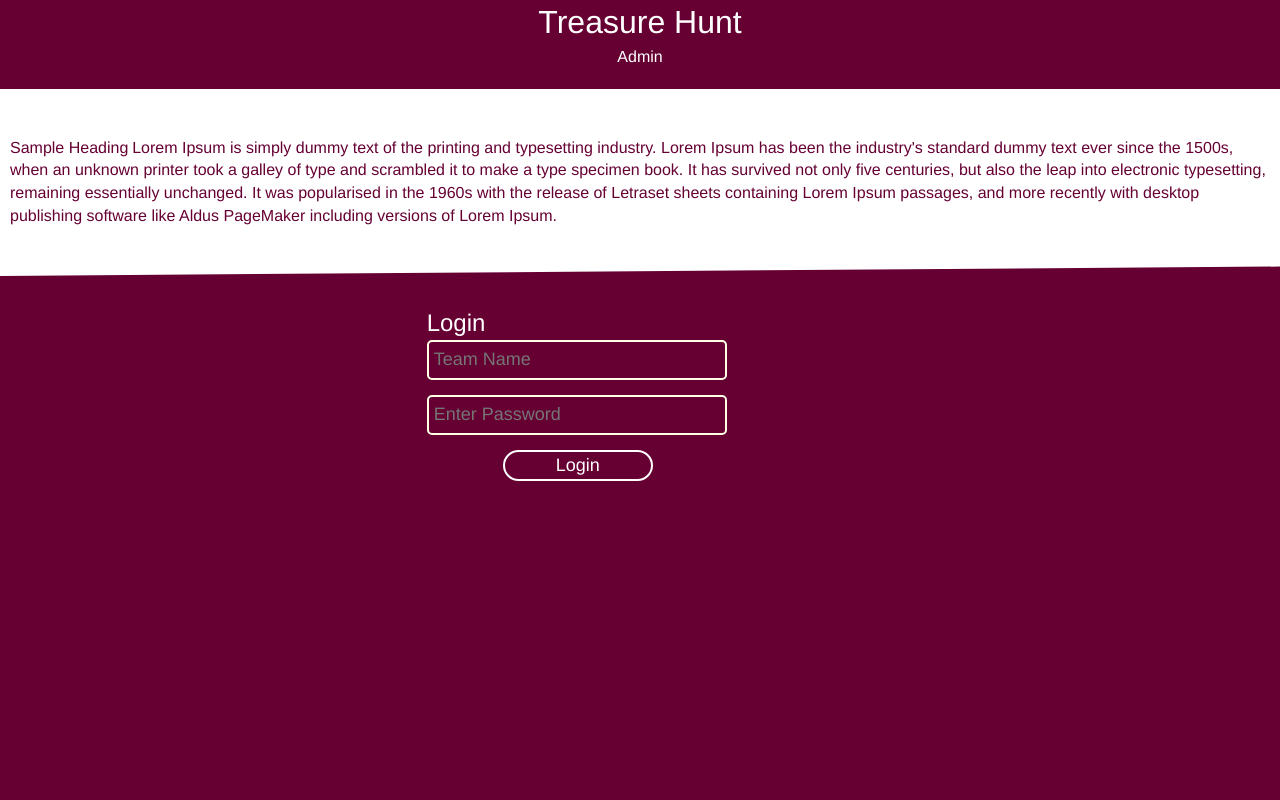
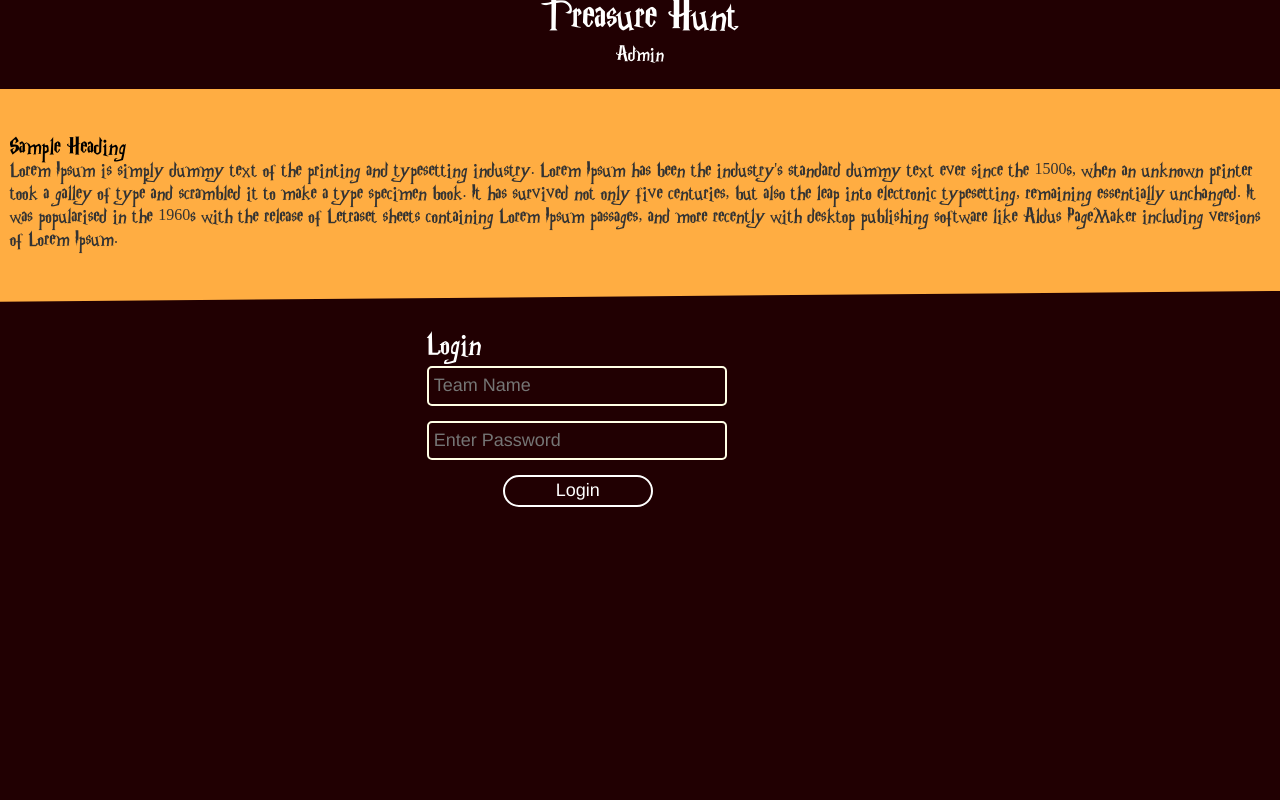
Before and after one commit to santhisenan/TreasureHunt, a CodeIgniter app: page /database/index.php/main/index in a window 1280 px wide. Run offline with CodeIgniter, Linux system fonts and the light colour scheme.

Commit message:
added new fonts

```diff
--- a/ci/application/views/loginView.php
+++ b/ci/application/views/loginView.php
@@ -4,18 +4,21 @@
 		<title>Drihti Treasure Hunt</title>
 		<link rel="stylesheet" href="bootstrap/css/bootstrap.min.css">
 		<link rel="stylesheet" href="css/styles_form.css">
+
 	</head>
 
 
 	<body>
 		<nav class="navbar .navbar-fixed-top naver">
+
 		<div class="container-fluid">
 			<span>Treasure Hunt</span>
 		</div>
 		<div><a href="adminController">Admin</a></div>
 		</nav>
 		<div class="jumbotron section-one">
-			<span>Sample Heading</span>
+			<span class="section-head">Sample Heading</span>
+			<br/>
 			<span>
 				Lorem Ipsum is simply dummy text of the printing and typesetting industry. Lorem Ipsum has been the industry's standard dummy text ever since the 1500s, when an unknown printer took a galley of type and scrambled it to make a type specimen book. It has survived not only five centuries, but also the leap into electronic typesetting, remaining essentially unchanged. It was popularised in the 1960s with the release of Letraset sheets containing Lorem Ipsum passages, and more recently with desktop publishing software like Aldus PageMaker including versions of Lorem Ipsum.
 			</span>
--- a/ci/css/styles_form.css
+++ b/ci/css/styles_form.css
@@ -1,9 +1,18 @@
+@font-face{
+		font-family:harrypotter;
+		src:url("../fonts/harrypotter.ttf");
+		}
+@font-face{
+		font-family:hptext;
+		src:url("../fonts/hptext.ttf");
+		}
 body{
-	background-color:#660033
+	background-color:#210002;
 
 }
 
 .naver{
+	font-family: harrypotter;
 	font-size: 32px;
 	text-align: center;
 	color: white;
@@ -18,18 +27,20 @@ body{
 }
 
 .section-one{
-	background-color: transparent;
-	background-color: white;
+	font-family: harrypotter;
+	font-size:16px;
+	background-color: #FFAD42;
 	padding-right: 10px;
 	padding-left: 10px;
 	-webkit-clip-path: polygon(0 0, 100% 0, 100% 95%, 0 100%);
   clip-path: polygon(0 0, 100% 0, 100% 95%, 0 100%);
 
 }
-.section-one span{
-	color: #660033;
-	font-size: 16px;
+.section-head{
+	color: #000000;
+	font-size: 18px;
 	font-weight: 300;
+	font-family: harrypotter;
 }
 
 .input-login{
@@ -54,6 +65,8 @@ input{
 	font-size: 24px;
 	margin-bottom: 20px;
 	font-weight:200;
+	font-family: harrypotter;
+
 }
 
 .submit-btn{
```
Also changed, not shown: ci/fonts/harrypotter.TTF (added), ci/fonts/hptext.ttf (added).
